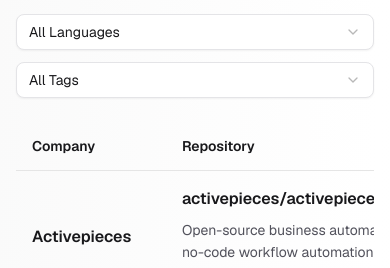
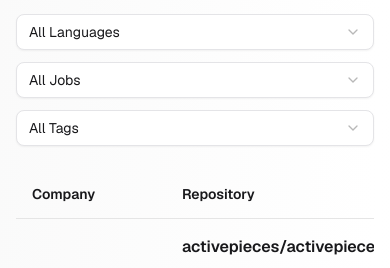
Before and after one commit to timqian/open-source-jobs, a Next.js app: page / in a window 390 px wide. Shown: the part 435-703 px from the top of the page. Built offline with nearby package versions, Linux system fonts and the light colour scheme.

Commit message:
add input job

```diff
--- a/components/job-list.tsx
+++ b/components/job-list.tsx
@@ -1,21 +1,7 @@
 "use client";
-
 import { Job } from "@/lib/csv";
-import {
-  Table,
-  TableBody,
-  TableCell,
-  TableHead,
-  TableHeader,
-  TableRow,
-} from "@/components/ui/table";
-import {
-  Select,
-  SelectContent,
-  SelectItem,
-  SelectTrigger,
-  SelectValue,
-} from "@/components/ui/select";
+import { Table, TableBody, TableCell, TableHead, TableHeader, TableRow } from "@/components/ui/table";
+import { Select, SelectContent, SelectItem, SelectTrigger, SelectValue } from "@/components/ui/select";
 import { useState, useMemo } from "react";
 
 interface JobListProps {
@@ -25,6 +11,9 @@
 export function JobList({ jobs }: JobListProps) {
   const [selectedLanguage, setSelectedLanguage] = useState<string>("all");
   const [selectedTag, setSelectedTag] = useState<string>("all");
+  const [filter, setFilter] = useState("all");
+
+
 
   const languages = useMemo(() => {
     const langs = new Set(jobs.map((job) => job.language).filter(Boolean));
@@ -35,6 +24,13 @@
     const t = new Set(jobs.flatMap((job) => job.tags));
     return Array.from(t).sort();
   }, [jobs]);
+
+  const filteredJobs = useMemo(() => {
+    const Alljobs = new Set(jobs.map((job) => job.companyName).filter(Boolean));
+    return Array.from(Alljobs).sort();
+  }, [jobs]);
+
+
 
   const filteredAndSortedJobs = useMemo(() => {
     let result = [...jobs];
@@ -47,12 +43,16 @@
       result = result.filter((job) => job.tags.includes(selectedTag));
     }
 
+    if (filter && filter !== "all") {
+      result = result.filter((job) => job.companyName.includes(filter));
+    }
+
     result.sort((a, b) => {
       return a.companyName.localeCompare(b.companyName);
     });
 
     return result;
-  }, [jobs, selectedLanguage, selectedTag]);
+  }, [jobs, selectedLanguage, selectedTag,filter]);
 
 
   return (
@@ -62,7 +62,7 @@
         <div className="flex flex-col md:flex-row items-start md:items-center justify-between gap-4">
           <div className="flex items-center gap-3">
             {/* <div className="w-1 h-8 bg-gradient-to-b from-blue-500 to-purple-500 rounded-full"></div> */}
-            <h2 className="text-2xl font-bold bg-gradient-to-r from-zinc-900 to-zinc-600 dark:from-zinc-100 dark:to-zinc-400 bg-clip-text text-transparent">
+            <h2 className="text-2xl font-bold bg-linear-to-r from-zinc-900 to-zinc-600 dark:from-zinc-100 dark:to-zinc-400 bg-clip-text text-transparent">
               All Repositories
             </h2>
             <span className="inline-flex items-center rounded-full bg-zinc-100 dark:bg-zinc-800 px-3 py-1 text-sm font-medium text-zinc-600 dark:text-zinc-400">
@@ -71,7 +71,7 @@
           </div>
           <div className="flex flex-col sm:flex-row gap-3 w-full sm:w-auto">
             <Select value={selectedLanguage} onValueChange={setSelectedLanguage}>
-              <SelectTrigger className="w-full sm:w-[180px] bg-white dark:bg-zinc-800 border-zinc-200 dark:border-zinc-700 hover:border-zinc-300 dark:hover:border-zinc-600 transition-all">
+              <SelectTrigger className="w-full sm:w-45 bg-white dark:bg-zinc-800 border-zinc-200 dark:border-zinc-700 hover:border-zinc-300 dark:hover:border-zinc-600 transition-all">
                 <SelectValue placeholder="Filter by Language" />
               </SelectTrigger>
               <SelectContent>
@@ -84,8 +84,22 @@
               </SelectContent>
             </Select>
 
+            <Select value={filter} onValueChange={setFilter}>
+              <SelectTrigger className="w-full sm:w-45 bg-white dark:bg-zinc-800 border-zinc-200 dark:border-zinc-700 hover:border-zinc-300 dark:hover:border-zinc-600 transition-all">
+                <SelectValue placeholder="Filter by Language" />
+              </SelectTrigger>
+              <SelectContent>
+                <SelectItem value="all">All Jobs</SelectItem>
+                {filteredJobs.map((job) => (
+                  <SelectItem key={job} value={job}>
+                    {job}
+                  </SelectItem>
+                ))}
+              </SelectContent>
+            </Select>
+
             <Select value={selectedTag} onValueChange={setSelectedTag}>
-              <SelectTrigger className="w-full sm:w-[180px] bg-white dark:bg-zinc-800 border-zinc-200 dark:border-zinc-700 hover:border-zinc-300 dark:hover:border-zinc-600 transition-all">
+              <SelectTrigger className="w-full sm:w-45 bg-white dark:bg-zinc-800 border-zinc-200 dark:border-zinc-700 hover:border-zinc-300 dark:hover:border-zinc-600 transition-all">
                 <SelectValue placeholder="Filter by Tag" />
               </SelectTrigger>
               <SelectContent>
@@ -105,8 +119,8 @@
       <Table>
         <TableHeader>
           <TableRow>
-            <TableHead className="w-[200px] font-semibold text-zinc-900 dark:text-zinc-100">Company</TableHead>
-            <TableHead className="w-[350px] font-semibold text-zinc-900 dark:text-zinc-100">Repository</TableHead>
+            <TableHead className="w-50 font-semibold text-zinc-900 dark:text-zinc-100">Company</TableHead>
+            <TableHead className="w-87.5 font-semibold text-zinc-900 dark:text-zinc-100">Repository</TableHead>
             <TableHead className="font-semibold text-zinc-900 dark:text-zinc-100">Language</TableHead>
             <TableHead className="font-semibold text-zinc-900 dark:text-zinc-100">Tags</TableHead>
             <TableHead className="text-right font-semibold text-zinc-900 dark:text-zinc-100">Job Page</TableHead>
```
